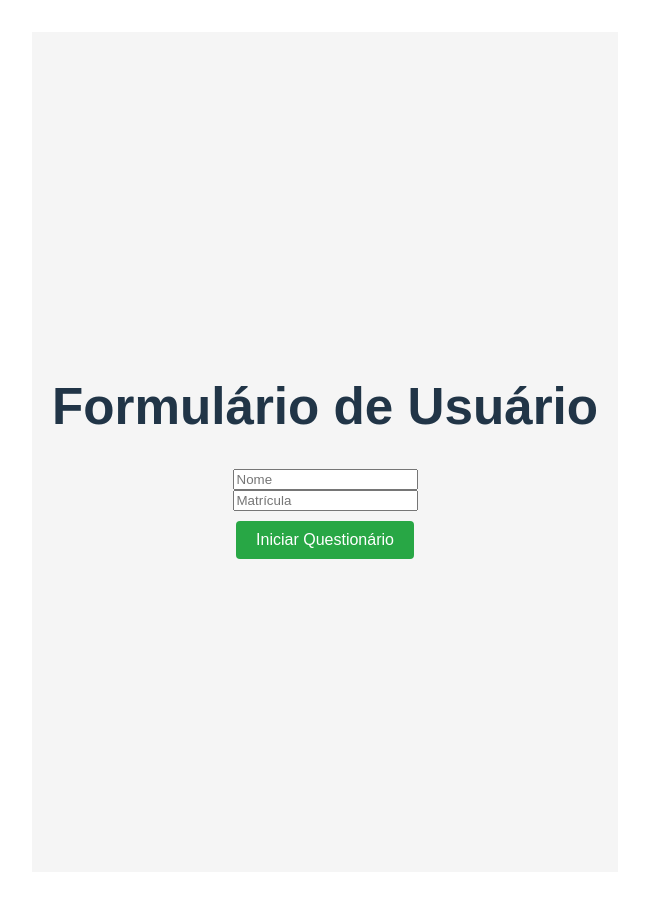
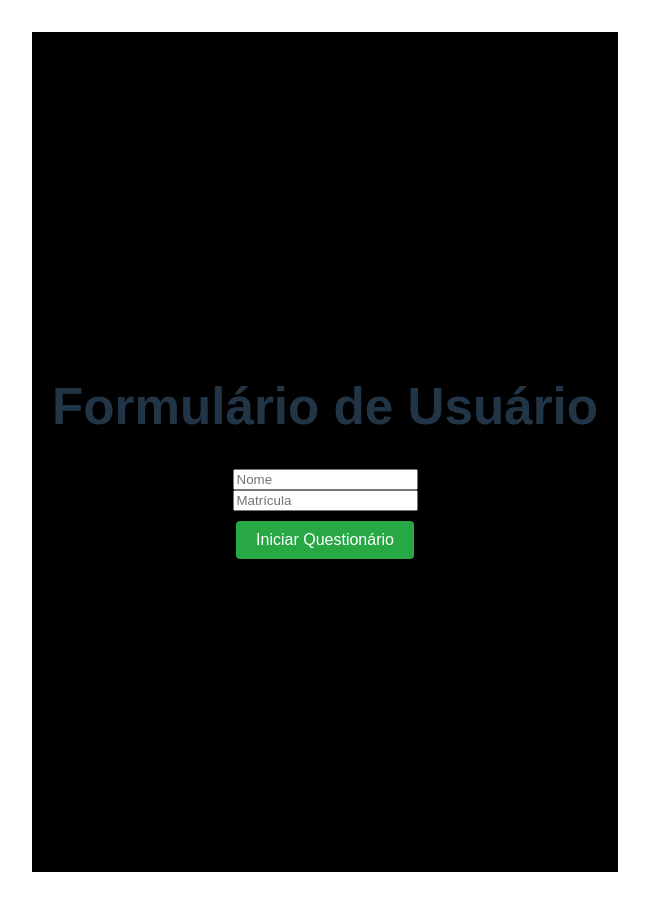
Before and after one commit to Joaojapa/projeto, a React (Vite) app: page / in a window 1280 px wide. Shown: the whole page, without its empty margins (315-964 px from the left). Built offline with nearby package versions, Linux system fonts and the light colour scheme.

Commit message:
atualização

```diff
--- a/src/App.css
+++ b/src/App.css
@@ -18,7 +18,7 @@
   font-family: Arial, sans-serif;
   text-align: center;
   padding: 20px;
-  background-color: #f5f5f5;
+  background-color: black;
 }
 
 .user-info {
@@ -73,7 +73,7 @@
   padding: 20px;
   border: 1px solid #ddd;
   border-radius: 8px;
-  background-color: #ffffff;
+  background-color: black;
   max-width: 600px;
   width: 100%;
 }
```
